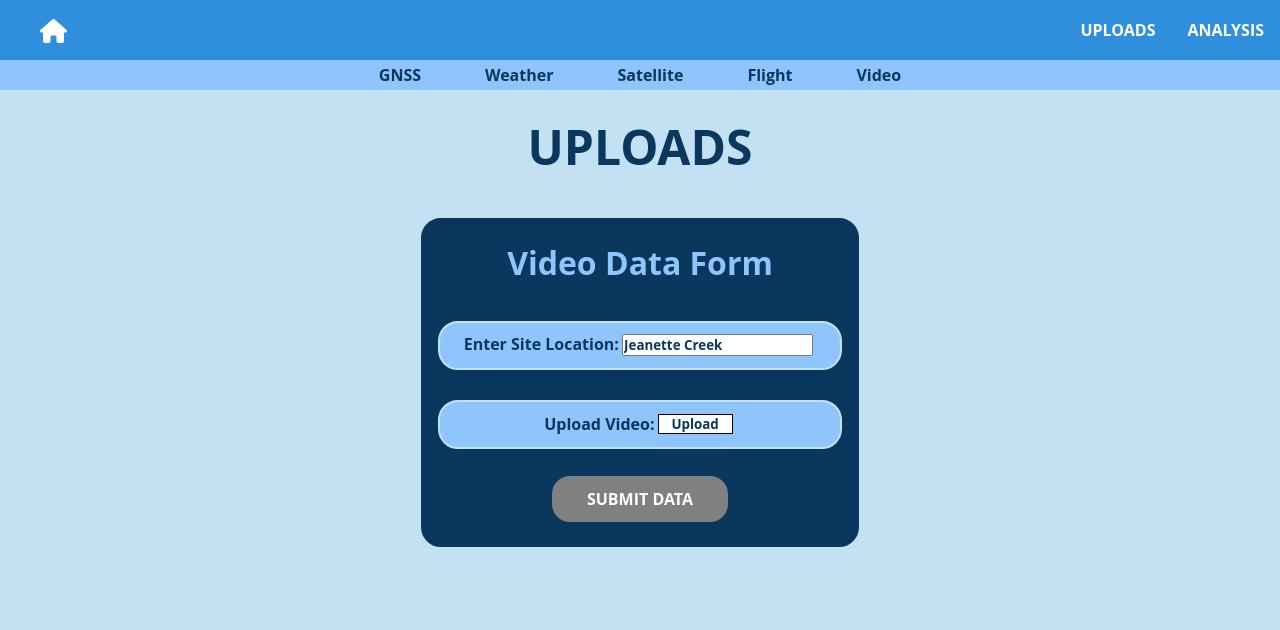
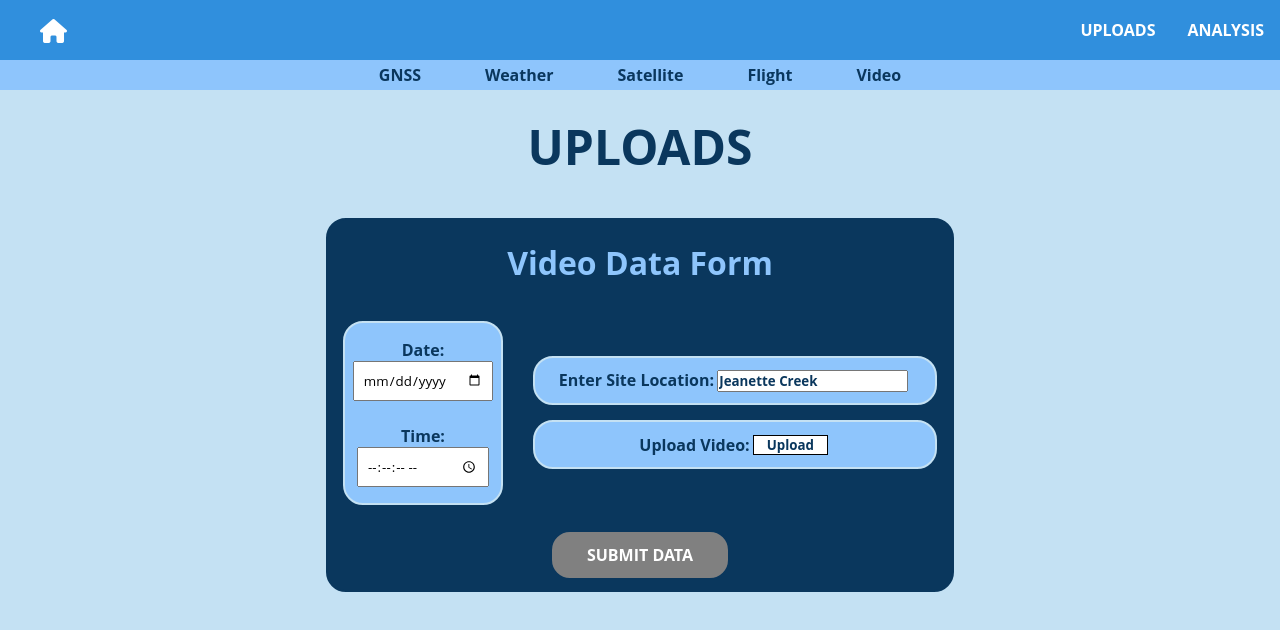
Before and after one commit to luke-redwine-sudo/GNSS-Reflectometry-Service, a React (Create React App) app in the folder frontend/: page /uploads in a window 1280 px wide. Both pictures are taken after a click on the button "Video". Shown: the top 630 px of the page. Built offline with nearby package versions, Linux system fonts and the light colour scheme.

Commit message:
Added Datetime to Video Form

```diff
--- a/frontend/src/components/VideoForm.js
+++ b/frontend/src/components/VideoForm.js
@@ -15,14 +15,14 @@ import './components_css/VideoForm.css'
 
 function VideoForm() {
 
-    const [formData, setFormData] = useState({location: "Jeanette Creek", video: null, videoFileName:""});
+    const [formData, setFormData] = useState({location: "Jeanette Creek", date: "", time: "", video: null, videoFileName:""});
     const [isSubmitDisabled, setSubmitDisabled] = useState(true);
     const [uploadedFileURL, setUploadedFileURL] = useState(null);
     const [uploadStatus, setUploadStatus] = useState("");
     const [uploadStatusColor, setUploadStatusColor] = useState("#8EC5FC");
 
     useEffect(() => {
-        if (formData.location != "" && formData.video != null && formData.videoFileName != "") {
+        if (formData.location != "" && formData.date != "" && formData.time != "" && formData.video != null && formData.videoFileName != "") {
             setSubmitDisabled(false);
         }
         else {
@@ -63,6 +63,8 @@ function VideoForm() {
         // Create FormData object and append data
         const formDataToSend = new FormData();
         formDataToSend.append('video', formData.video);
+        formDataToSend.append('date', formData.date);
+        formDataToSend.append('time', formData.time);
         formDataToSend.append('videoFileName', formData.videoFileName);
         formDataToSend.append('location', formData.location);
 
@@ -101,9 +103,17 @@ function VideoForm() {
         <div class="videoformorg">
             <form onSubmit={handleSubmit}>
                 <h1>Video Data Form</h1>
-                <div class="videolocationdiv">
-                    <LocationTextInput name="location" value={formData.location} onChange={handleChange}/>
-                    <FileInput name="video" value={formData.video} onClick={open} filename={formData.videoFileName} inputname="Video" filetype=".mp4"/>
+                <div class="horizontalvideo">
+                    <div class="datetimewrapper">
+                        <Date name="date" value={formData.date} onChange={handleChange} />
+                        <Time name="time" value={formData.time} onChange={handleChange} />
+                    </div>
+                    <div class="videolocationdiv">
+                        <div>
+                            <LocationTextInput name="location" value={formData.location} onChange={handleChange}/>
+                            <FileInput name="video" value={formData.video} onClick={open} filename={formData.videoFileName} inputname="Video" filetype=".mp4"/>
+                        </div>
+                    </div>
                 </div>
                 <UploadSubmitButton isSubmitDisabled={isSubmitDisabled}/>
             </form>
--- a/frontend/src/components/components_css/VideoForm.css
+++ b/frontend/src/components/components_css/VideoForm.css
@@ -14,9 +14,13 @@
     justify-content: center;
 }
 
+.horizontalvideo {
+    display: flex;
+}
+
 .videolocationdiv {
     display: flex;
     height: auto;
     width: auto;
-    flex-direction: column;
+    align-items: center;
 }
```
Also changed, not shown: 1 other file (tests, documents, lock files or other folders).
